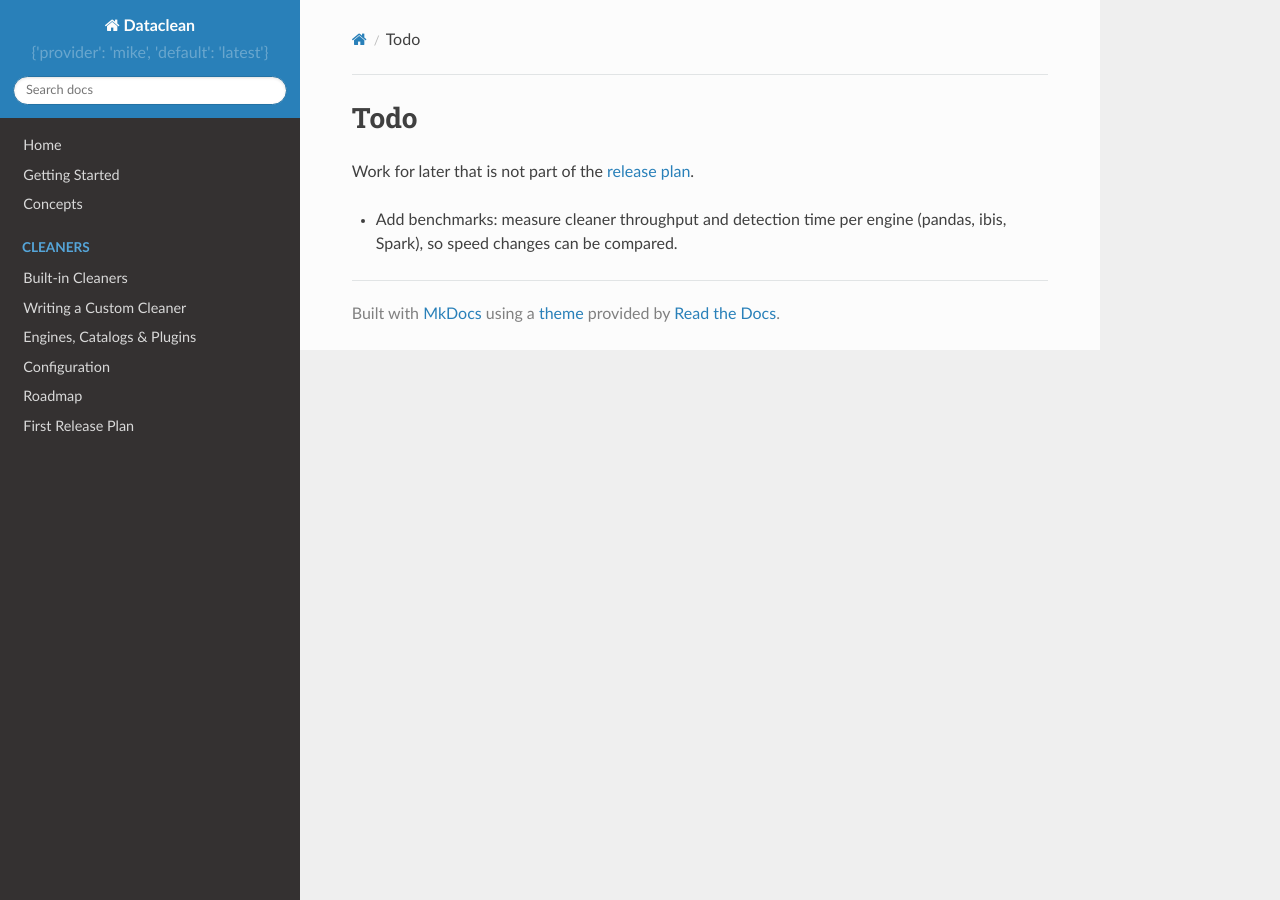
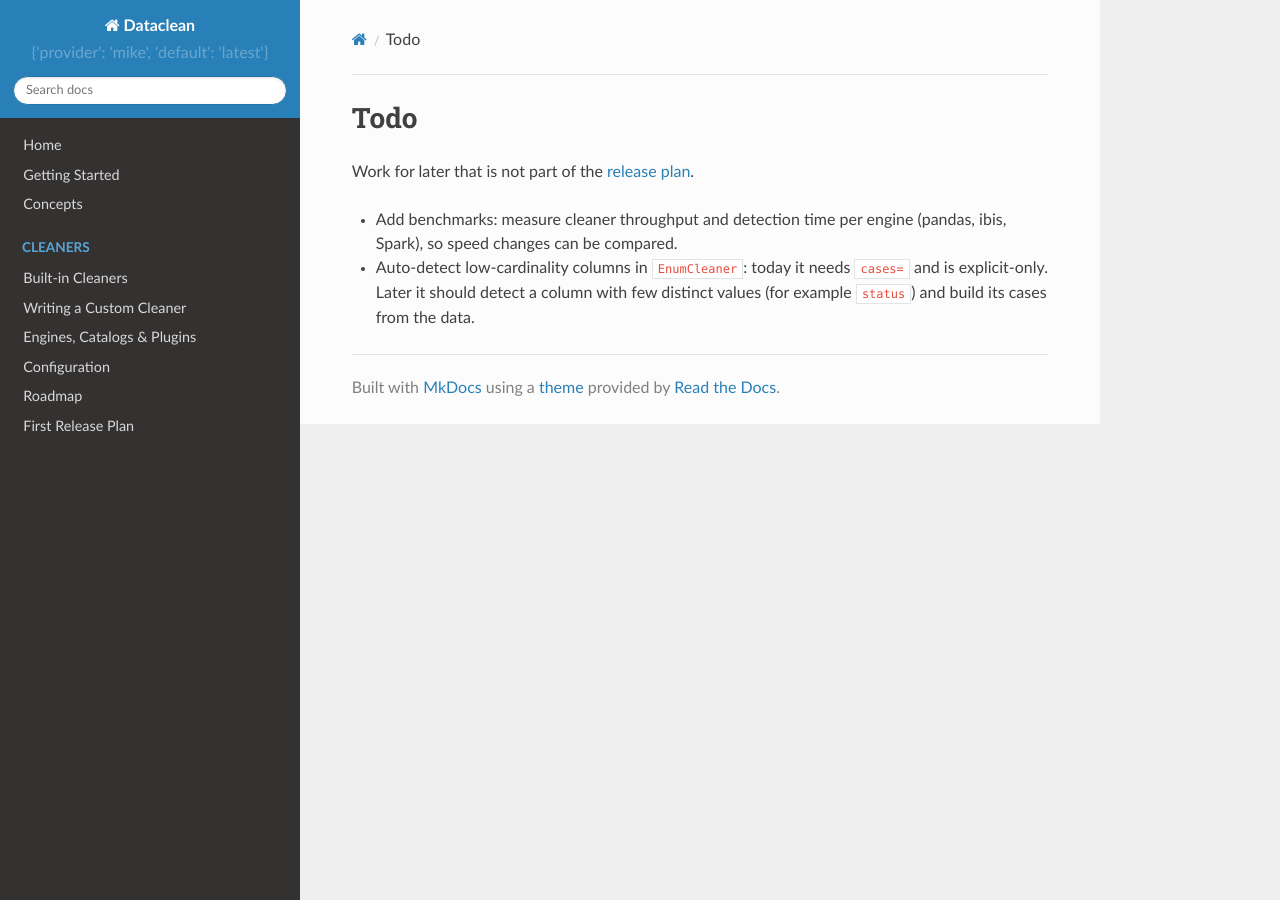
Before and after one commit to chetansinghsajwan/dataclean, an MkDocs documentation site: the page built from docs/todo.md, in a window 1280 px wide. Built offline with MkDocs 1.6.1, drawn with Linux system fonts in a browser that asks for light colours; nearby versions of some CDN libraries.

Commit message:
docs: note columns left uncleaned and add enum auto-detect todo

```diff
--- a/docs/todo.md
+++ b/docs/todo.md
@@ -4,3 +4,6 @@ Work for later that is not part of the [release plan](release-plan.md).
 
 - Add benchmarks: measure cleaner throughput and detection time per engine
   (pandas, ibis, Spark), so speed changes can be compared.
+- Auto-detect low-cardinality columns in `EnumCleaner`: today it needs `cases=`
+  and is explicit-only. Later it should detect a column with few distinct
+  values (for example `status`) and build its cases from the data.
```
Also changed, not shown: docs/cleaners.md (+9 -1 lines).
